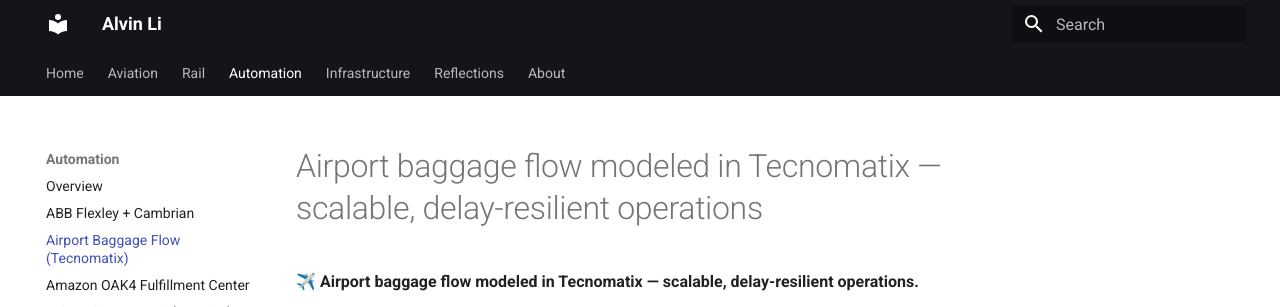
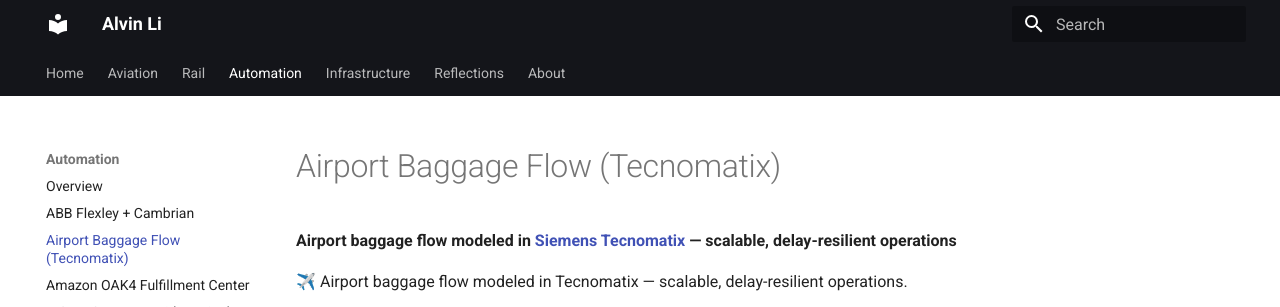
Before and after one commit to alvvvli/alvin-site, an MkDocs documentation site: the page built from docs/automation/airport-baggage-tecnomatix.md, in a window 1280 px wide and 983 px high, cut to the strip 0-307 px from the top of the window. Built offline with MkDocs 1.6.1 and Material for MkDocs 9.7.7, drawn with Linux system fonts in a browser that asks for light colours.

Commit message:
Update airport-baggage-tecnomatix.md

```diff
--- a/docs/automation/airport-baggage-tecnomatix.md
+++ b/docs/automation/airport-baggage-tecnomatix.md
@@ -1,6 +1,6 @@
-# Airport baggage flow modeled in Tecnomatix — scalable, delay-resilient operations
+ **Airport baggage flow modeled in [Siemens Tecnomatix](https://plm.sw.siemens.com/en-US/tecnomatix/) — scalable, delay-resilient operations**
 
-✈️ **Airport baggage flow modeled in Tecnomatix — scalable, delay-resilient operations.**
+✈️ Airport baggage flow modeled in Tecnomatix — scalable, delay-resilient operations.
 
 <iframe src="https://www.youtube.com/embed/7qntLauB2-M" width="560" height="315" style="aspect-ratio: 16/9;" frameborder="0" allowfullscreen></iframe>
 
```
